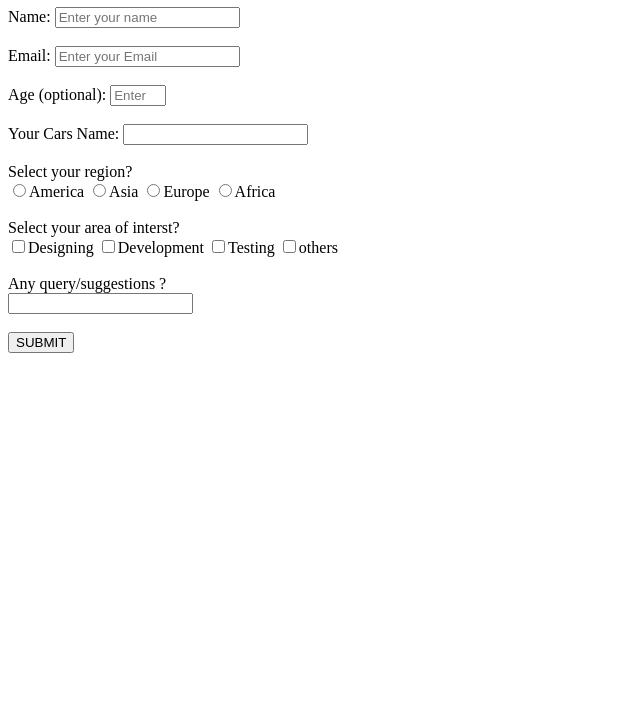
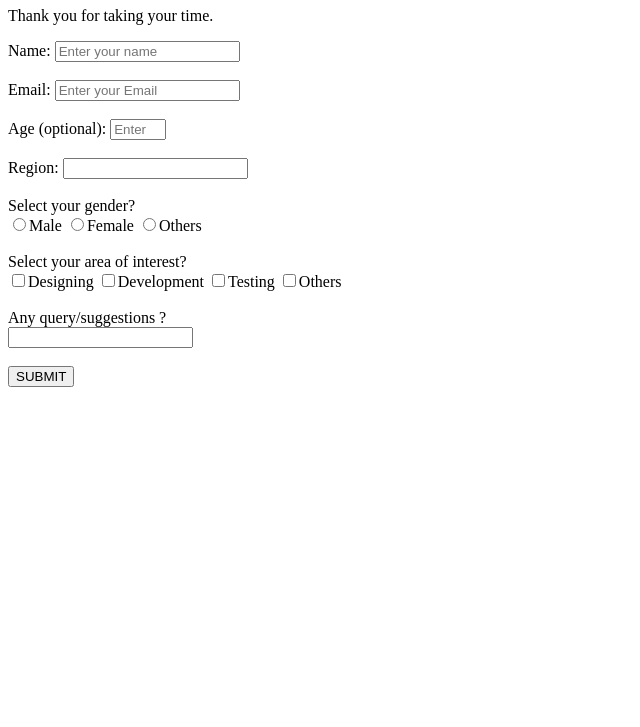
Before and after one commit to ANIK-DATTA/Survey_Form, a plain HTML site: page index.html in a window 1280 px wide. Shown: the part 73-800 px from the top of the page, without its empty margins (0-640 px from the left). Drawn offline with Linux system fonts and the light colour scheme.

Commit message:
Group different sections

```diff
--- a/index.html
+++ b/index.html
@@ -6,40 +6,72 @@
 	<link rel="stylesheet" type="text/css" href="style.css">
 </head>
 <body>
+<div class="content">
+
+<header>
     <h1 id="title">Survey Form</h1> <!-- 1 -->
-<p id="description"></p>	<!-- 2 -->
+    <p id="description">Thank you for taking your time.</p>	<!-- 2 -->
+</header>
+
+<main>
     <form id="survey-form"> <!-- 3 -->
+
+    <section class="group">
 	   <label for="name" id="name-label">Name: </label>
 	   <input type="text" id="name" name="name" placeholder="Enter your name" required> <!-- 4 --> <br><br>
+    </section>
+
+    <section class="group">
 	   <label for="email" id="email-label">Email: </label>
 	   <input type="email" id="email" name="email" placeholder="Enter your Email" required>  <!-- 5 & 6 --> <br><br>
-	<label for="number" id="number-label">Age (optional): </label>
-	<input type="number" id="number" name="number" min="0" max="99" placeholder="Enter your age"> <!-- 7, 8, 10 & 11 --> <br><br>
-	<label for="dropdown">Your Cars Name: </label>
-        <input list="cars" id="dropdown">
-        <datalist id="cars">
-            <option value="BMW" />
-            <option value="Bentley" />
-            <option value="Mercedes" />
-            <option value="Audi" />
-            <option value="Volkswagen" />
+    </section>
+
+    <section class="group">
+	   <label for="number" id="number-label">Age<span> (optional)</span>: </label>
+	   <input type="number" id="number" name="number" min="0" max="99" placeholder="Enter your age"> <!-- 7, 8, 10 & 11 -->    <br><br>
+    </section>
+
+    <section class="group">
+	   <label for="dropdown">Region: </label>
+        <input list="region" id="dropdown">
+        <datalist id="region">
+            <option value="North America" />
+            <option value="Europe" />
+            <option value="Asia" />
+            <option value="Africa" />
+            <option value="Others" />
         </datalist> <!--12 --><br><br>
-    <label for="region">Select your region? </label><br>
-    <input type="radio" name="region" value="America">America
-    <input type="radio" name="region" value="Asia">Asia
-    <input type="radio" name="region" value="Europe">Europe
-    <input type="radio" name="region" value="Africa">Africa<br><br>
+    </section>
+
+    <section class="group">
+        <label for="gender">Select your gender? </label><br>
+        <input type="radio" name="gender" value="Male">Male
+        <input type="radio" name="gender" value="Female">Female
+        <input type="radio" name="gender" value="Others">Others<br><br>
     <!-- 13 -->
-	<label for="interest">Select your area of interst? </label><br>
+    </section>
+
+    <section class="group">
+        <label for="interest">Select your area of interest? </label><br>
         <input type="checkbox" name="interest" value="Design">Designing
         <input type="checkbox" name="interest" value="Development">Development
         <input type="checkbox" name="interest" value="Test">Testing
-    <input type="checkbox" name="interest" value="others">others<br><br>
+        <input type="checkbox" name="interest" value="Others">Others<br><br>
     <!-- 14 -->
+    </section>
+
+    <section class="group">
         <label for="query">Any query/suggestions ? </label><br>
         <input type="textarea" name="query" id="query"><br><br>
     <!-- 15 -->
-    <button id="submit">SUBMIT</button>
+    </section>
+
+    <section class="group">
+        <button id="submit">SUBMIT</button><!-- 16 -->
+        </section>
+
 </form>
+</main>
+</div>
 </body>
 </html>
```
Lines whose indentation alone changed are shown as unchanged.
